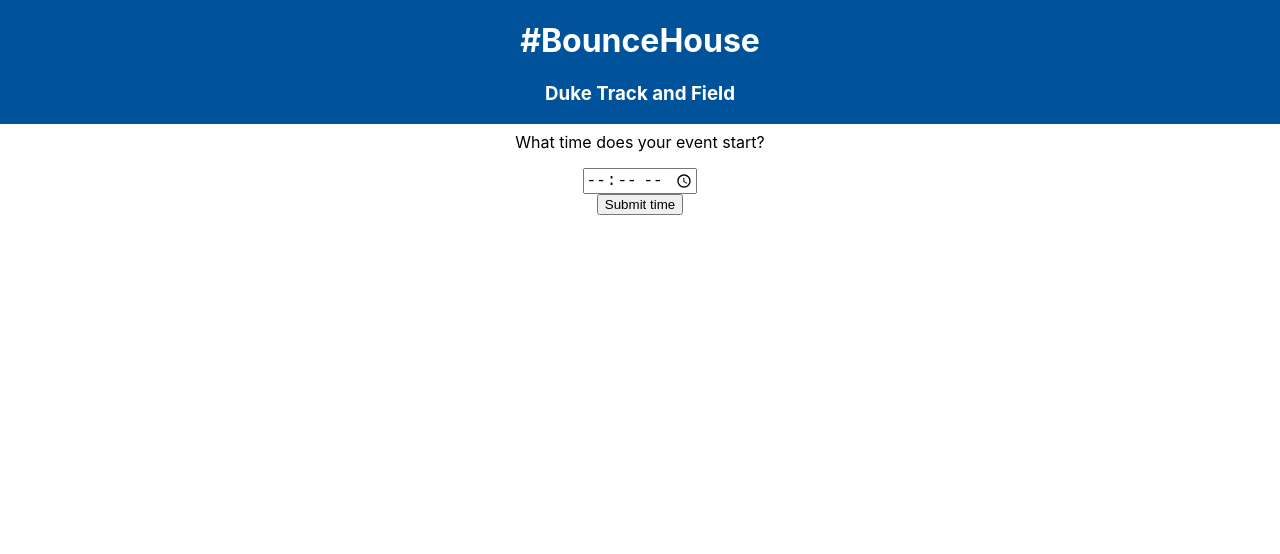
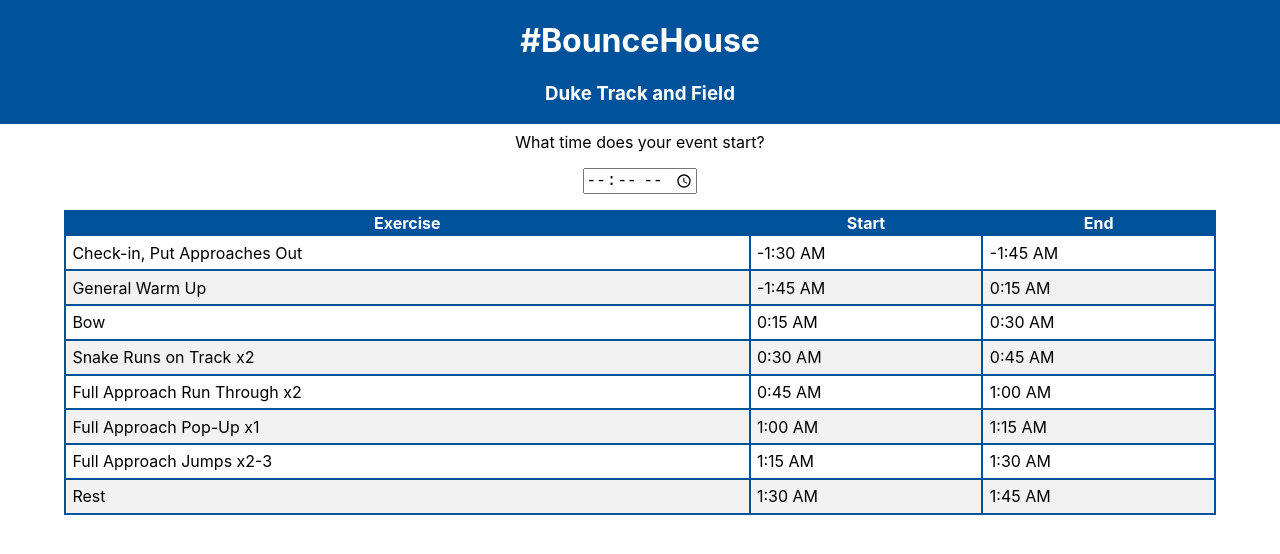
Before and after one commit to keithlwill/duketf-warmup, a React (Create React App) app: page / in a window 1280 px wide. Shown: the top 554 px of the page. Built offline with nearby package versions, Linux system fonts and the light colour scheme.

Commit message:
Works with no submit

```diff
--- a/public/index.html
+++ b/public/index.html
@@ -1,14 +1,12 @@
 <!DOCTYPE html>
 <html lang="en">
+
 <head>
   <meta charset="utf-8" />
   <link rel="icon" href="%PUBLIC_URL%/favicon.ico" />
   <meta name="viewport" content="width=device-width, initial-scale=1" />
   <meta name="theme-color" content="#000000" />
-    <meta
-      name="description"
-      content="Web site created using create-react-app"
-    />
+  <meta name="description" content="Web site created using create-react-app" />
   <link rel="apple-touch-icon" href="%PUBLIC_URL%/logo192.png" />
   <!--
       manifest.json provides metadata used when your web app is installed on a
@@ -24,8 +22,9 @@
       work correctly both with client-side routing and a non-root public URL.
       Learn how to configure a non-root public URL by running `npm run build`.
     -->
-    <title>React App</title>
+  <title>#BounceHouse</title>
 </head>
+
 <body>
   <noscript>You need to enable JavaScript to run this app.</noscript>
   <div id="root"></div>
@@ -40,4 +39,5 @@
       To create a production bundle, use `npm run build` or `yarn build`.
     -->
 </body>
+
 </html>
--- a/src/components/Grid.js
+++ b/src/components/Grid.js
@@ -9,9 +9,8 @@
     render() {
         const data = this.props.data;
 
-        if (this.props.ready) {
         return (
-                <div id="grid">
+            <div className="table">
                 <table>
                     <tbody>
                         <tr>
@@ -32,10 +31,7 @@
                 </table>
             </div>
         );
-        }
-        else {
-            return (null);
-        }
+
 
     }
 
--- a/src/components/MainComponent.js
+++ b/src/components/MainComponent.js
@@ -2,19 +2,22 @@
 import Grid from './Grid';
 import TimeSelector from './TimeSelector';
 
-function timeToString(t) {
+function timeToString(t, printable) {
 
     let hours = t[0];
     let mins = t[1];
 
     let PM = false;
     let toAdd = "";
-    if (hours >= 12) {
-        PM = true;
-        if (hours > 12) {
-            hours -= 12;
+    if (printable) {
+        if (hours >= 12) {
+            PM = true;
+            if (hours > 12) {
+                hours -= 12;
+            }
         }
     }
+
 
     if (mins < 10) {
         toAdd = "0";
@@ -24,7 +27,7 @@
     if (PM) {
         ret += " PM";
     }
-    else ret += " AM";
+    else if (printable) ret += " AM";
 
 
     return ret;
@@ -42,6 +45,10 @@
     if (ret[1] < 0) {
         ret[1] += 60;
         ret[0] -= 1;
+    }
+
+    if (ret[0] >= 24) {
+        ret[0] -= 24;
     }
 
     return ret;
@@ -112,8 +119,8 @@
 
     let data = lst.map((x) => ({
         exercise: x,
-        start: timeToString(addTimes(eventInterval, negativeStartEndTimes[x][0])),
-        end: timeToString(addTimes(eventInterval, negativeStartEndTimes[x][1]))
+        start: timeToString(addTimes(eventInterval, negativeStartEndTimes[x][0]), true),
+        end: timeToString(addTimes(eventInterval, negativeStartEndTimes[x][1]), true)
     }));
 
 
@@ -123,46 +130,44 @@
 
 export default class MainComponent extends React.Component {
     constructor(props) {
+        let d = new Date();
+        let m = (d.getMinutes() % 5 == 0) ? d.getMinutes() : d.getMinutes() + (5 - (d.getMinutes() % 5));
+        let h = (m == 60) ? d.getHours() + 1 : d.getHours();
+        if (h == 24) h = 0;
+
+        let startDefault = addTimes([h, m], [2, 15]);
+
         super(props);
         this.state = {
-            ready: false,
-            time: "12:00",
-            data: null,
-            timeChanged: false
+
+            time: timeToString(addTimes([h, m], [2, 15]), false),
+            data: getList(timeToString(addTimes([h, m], [2, 15]), false)),
         }
 
         this.onTimeChange = this.onTimeChange.bind(this);
-        this.onSubmitChange = this.onSubmitChange.bind(this);
     }
 
     onTimeChange(time) {
         this.setState({
-            ready: this.state.ready,
             time: time,
-            data: this.state.data,
-            timeChanged: true
+            data: getList(time),
         })
     }
 
     onSubmitChange() {
         this.setState({
-            ready: true,
-            time: this.state.time,
-            data: getList(this.state.time),
-            timeChanged: this.state.timeChanged
         })
     }
-    6
+
     render() {
         return (
             <div>
                 <TimeSelector
-                    onSubmitChange={this.onSubmitChange}
                     onTimeChange={this.onTimeChange}
                     timeChanged={this.state.timeChanged}
+                    currentTime={this.state.time}
                 />
                 <Grid
-                    ready={this.state.ready}
                     data={this.state.data}
                 />
             </div>
--- a/src/components/TimeSelector.js
+++ b/src/components/TimeSelector.js
@@ -4,31 +4,19 @@
     constructor(props) {
         super(props);
         this.handleChange = this.handleChange.bind(this);
-        this.handleSubmit = this.handleSubmit.bind(this);
-    }
-
-    handleSubmit(event) {
-        event.preventDefault();
-        if (this.props.timeChanged) {
-            this.props.onSubmitChange();
-        }
-        else {
-            alert("Please enter your event's time!")
-        }
-
     }
 
     handleChange(event) {
+        event.preventDefault();
         this.props.onTimeChange(event.target.value);
     }
 
     render() {
         return (
             <div>
-                <form className="TimeSelector" onSubmit={this.handleSubmit}>
+                <form className="TimeSelector">
                     <label id="label">What time does your event start? </label>
-                    <input id="TimeInput" type="time" onChange={this.handleChange}></input>
-                    <input type="submit" value="Submit time"></input>
+                    <input id="TimeInput" type="time" value={this.props.currentTime} onChange={this.handleChange}></input>
                 </form>
             </div>
         )
```
Also changed, not shown: public/bluedevil.png (added). Lines whose indentation alone changed are shown as unchanged.
